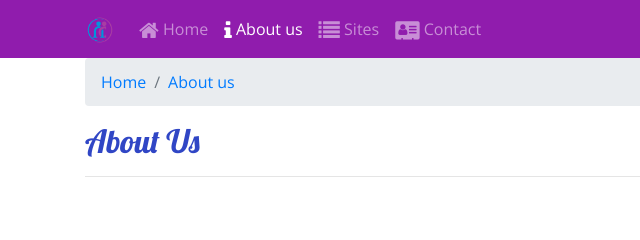
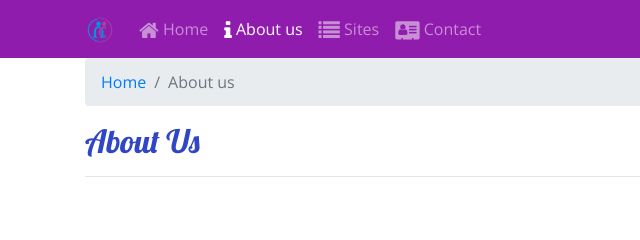
Before and after one commit to Qasper1974/nucamp, a website: page aboutus.html in a window 1280 px wide. Shown: the part 162-402 px from the top of the page, 0-640 px from the left. Drawn offline with nearby package versions, Linux system fonts and the light colour scheme.

Commit message:
glitch with breadcrumbs fixed

```diff
--- a/aboutus.html
+++ b/aboutus.html
@@ -54,7 +54,7 @@
             <div class="col-12">
                 <ol class="breadcrumb">
                     <li class="breadcrumb-item"><a href="index.html">Home</a></li>
-                    <li class="breadcrumb-item"><a href="aboutus.html">About us</a></li>
+                    <li class="breadcrumb-item active"><a>About us</a></li>
                 </ol>
                 <h2>About Us</h2>
                 <hr />
```
